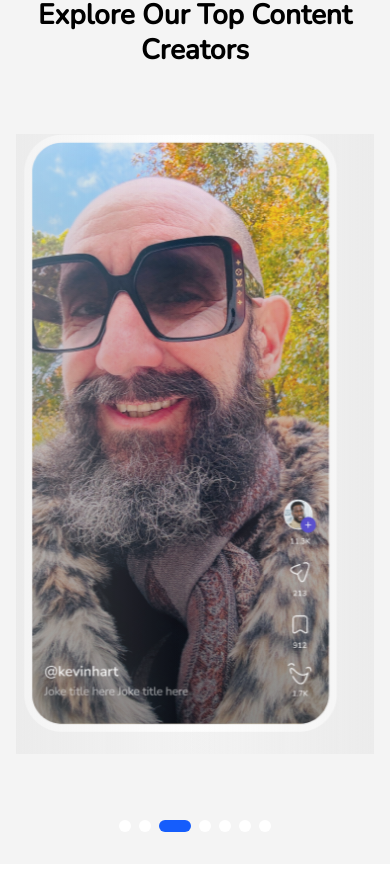
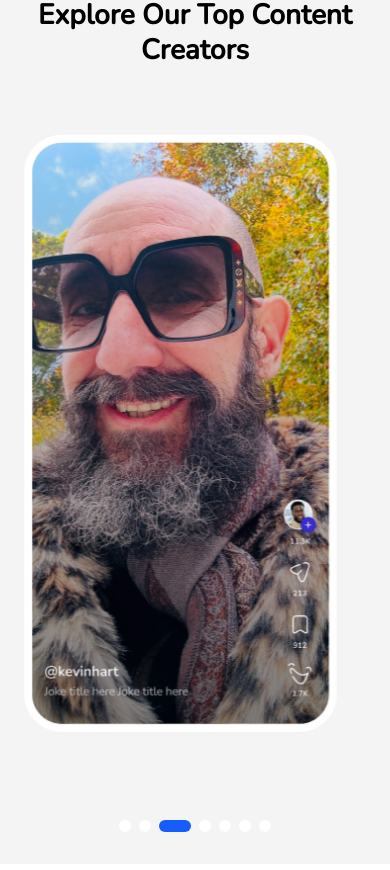
Before and after one commit to Scaleup-Pak/Landing-page-template, a React (Vite) app: page / in a window 390 px wide. Shown: the part 1899-2769 px from the top of the page. Built offline with nearby package versions, Linux system fonts and the light colour scheme; no server answers.

Commit message:
fix: Adjust slide flex basis in embla-carousel for improved responsiveness

```diff
--- a/src/components/Carousel.tsx
+++ b/src/components/Carousel.tsx
@@ -16,9 +16,9 @@ interface CardData {
 const CarouselCard: React.FC<{ card: CardData; isActive: boolean }> = ({ card, isActive }) => {
   return (
     <div
-      className={`relative transition-all duration-500 ease-out ${isActive ? 'h-[598.417px]' : 'h-[478.326px]'}`}
+      className="relative h-[598.417px] flex items-center justify-center"
     >
-      <div className={`w-full h-full rounded-3xl overflow-hidden transition-transform duration-500 ease-out will-change-transform ${isActive ? 'scale-100' : 'scale-95'}`}>
+      <div className={`rounded-3xl overflow-hidden transition-transform duration-500 ease-out will-change-transform ${isActive ? 'w-full h-full scale-100' : 'w-[95%] h-[478.326px] scale-95'}`}>
         <img
           src={card.imageUrl}
           alt={`Slide ${card.id}`}
@@ -36,6 +36,7 @@ const EmblaCarousel: React.FC = () => {
       loop: true,
       skipSnaps: false,
       dragFree: false,
+
       slidesToScroll: 1,
       containScroll: 'trimSnaps',
       duration: 25, // Smooth transition duration
@@ -98,8 +99,8 @@ const EmblaCarousel: React.FC = () => {
 
       <div className="h-[50px]"></div>
 
-      <div className="embla w-full flex flex-col items-center justify-center p-4 md:p-8">
-        <div className="embla__viewport relative w-full overflow-hidden" ref={emblaRef}>
+      <div className="embla w-full flex flex-col items-center justify-center  p-4 md:p-8">
+        <div className="embla__viewport   relative w-full overflow-hidden" ref={emblaRef}>
           <div className="embla__container flex items-center">
             {cards.map((card, index) => (
               <div key={`${card.id}-${index}`} className="embla__slide">
--- a/src/components/embla-carousel.css
+++ b/src/components/embla-carousel.css
@@ -56,7 +56,7 @@
 
 @media (min-width: 1024px) {
   .embla__slide {
-    flex: 0 0 calc(20% - var(--slide-spacing));
+    flex: 0 0 calc(21% - var(--slide-spacing));
   }
 
   .embla__container {
@@ -80,10 +80,8 @@
 
 .embla__viewport::before {
   left: 0;
-  background: linear-gradient(to right, #D9D9D94D 0%, transparent 100%);
 }
 
 .embla__viewport::after {
   right: 0;
-  background: linear-gradient(to left, #D9D9D94D 0%, transparent 100%);
 }
```
